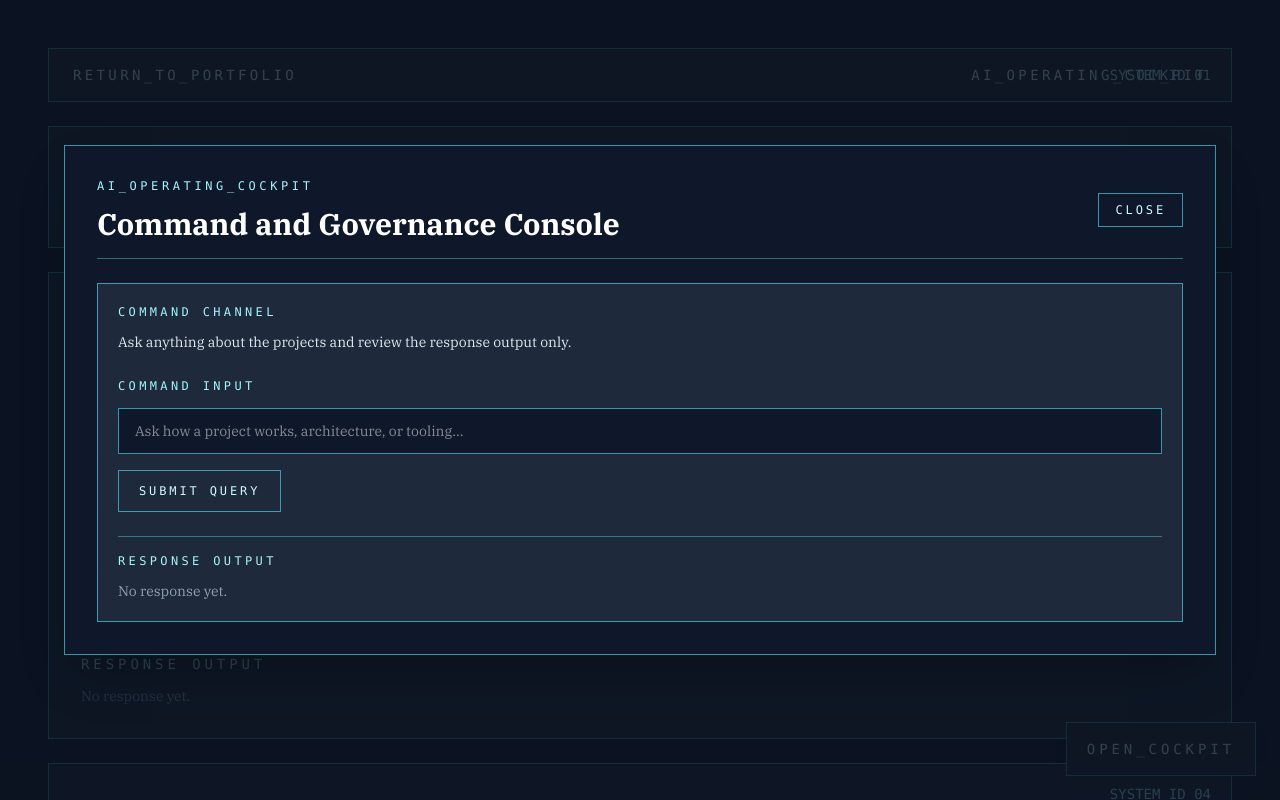
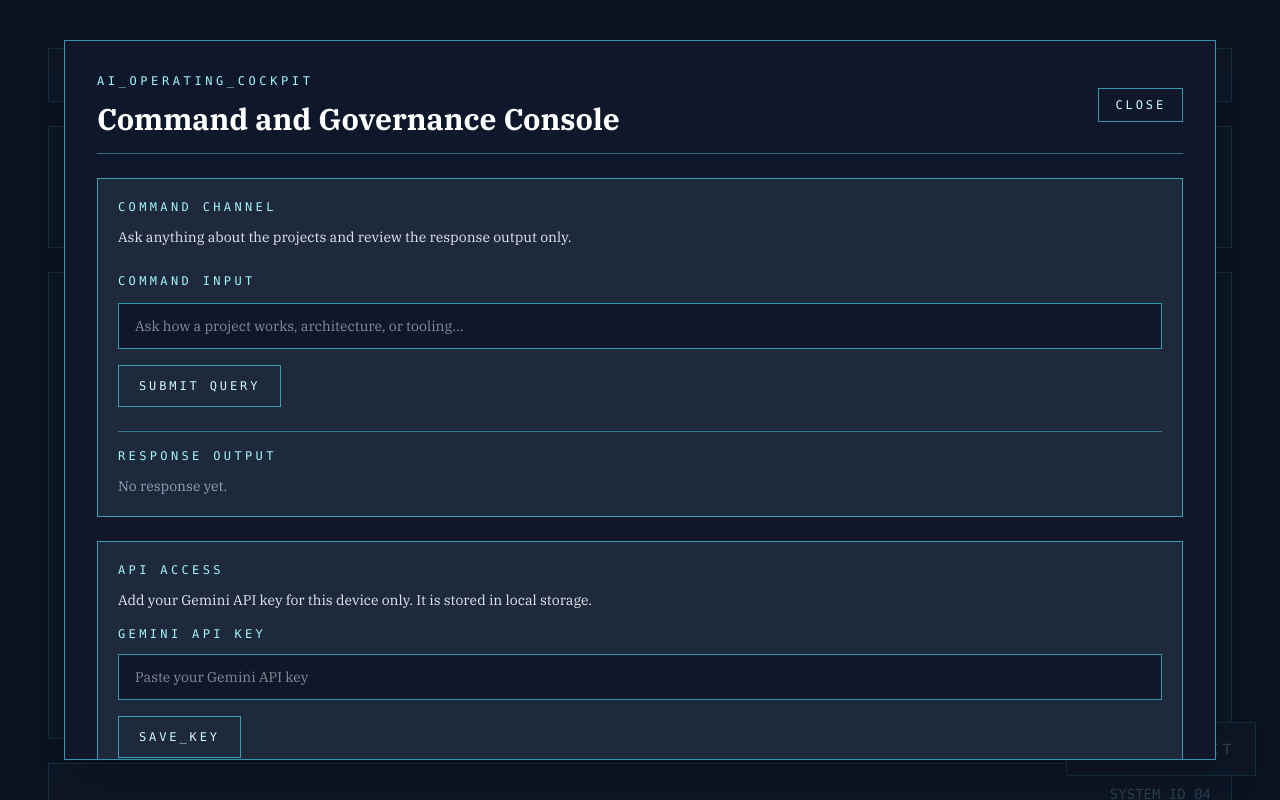
Before and after one commit to bsabio/IS421_final, a Next.js app in the folder my-app/: page /cockpit in a window 1280 px wide. Both pictures are taken after a click on the button "OPEN_COCKPIT". Shown: the top 800 px of the page. Built offline with nearby package versions, Linux system fonts and the light colour scheme.

Commit message:
updated cockpit to take api key

```diff
--- a/my-app/app/api/ask/route.ts
+++ b/my-app/app/api/ask/route.ts
@@ -18,10 +18,11 @@ export async function POST(req: Request) {
       return NextResponse.json({ error: "Question is required." }, { status: 400 });
     }
 
-    const apiKey = process.env.GEMINI_API_KEY;
+    const headerKey = req.headers.get("x-gemini-api-key")?.trim();
+    const apiKey = headerKey || process.env.GEMINI_API_KEY;
     if (!apiKey) {
       return NextResponse.json(
-        { error: "GEMINI_API_KEY is not configured on the server." },
+        { error: "Gemini API key is missing. Provide it in the cockpit or configure GEMINI_API_KEY." },
         { status: 500 },
       );
     }
--- a/my-app/app/cockpit/page.tsx
+++ b/my-app/app/cockpit/page.tsx
@@ -34,6 +34,7 @@ export default function CockpitPage() {
         method: "POST",
         headers: {
           "Content-Type": "application/json",
+          "x-gemini-api-key": apiKey.trim(),
         },
         body: JSON.stringify({ question }),
       });
--- a/my-app/app/components/CockpitFab.tsx
+++ b/my-app/app/components/CockpitFab.tsx
@@ -1,6 +1,6 @@
 "use client";
 
-import { FormEvent, useState } from "react";
+import { FormEvent, useEffect, useState } from "react";
 
 export default function CockpitFab() {
   const [isOpen, setIsOpen] = useState(false);
@@ -8,6 +8,16 @@ export default function CockpitFab() {
   const [response, setResponse] = useState("");
   const [error, setError] = useState("");
   const [isLoading, setIsLoading] = useState(false);
+  const [apiKey, setApiKey] = useState("");
+  const [apiKeySaved, setApiKeySaved] = useState(false);
+
+  useEffect(() => {
+    const savedKey = localStorage.getItem("geminiApiKey");
+    if (savedKey) {
+      setApiKey(savedKey);
+      setApiKeySaved(true);
+    }
+  }, []);
 
   async function handleSubmit(event: FormEvent<HTMLFormElement>) {
     event.preventDefault();
@@ -24,6 +34,7 @@ export default function CockpitFab() {
         method: "POST",
         headers: {
           "Content-Type": "application/json",
+          "x-gemini-api-key": apiKey.trim(),
         },
         body: JSON.stringify({ question }),
       });
@@ -40,6 +51,17 @@ export default function CockpitFab() {
     } finally {
       setIsLoading(false);
     }
+  }
+
+  function handleSaveKey() {
+    const trimmedKey = apiKey.trim();
+    if (!trimmedKey) {
+      setError("Enter an API key first.");
+      return;
+    }
+
+    localStorage.setItem("geminiApiKey", trimmedKey);
+    setApiKeySaved(true);
   }
 
   return (
@@ -123,6 +145,46 @@ export default function CockpitFab() {
                 )}
               </div>
             </section>
+
+            <section className="mt-6 border border-cyan-300/60 bg-[#1e293b] p-5">
+              <p className="font-mono text-xs uppercase tracking-[0.28em] text-cyan-200">
+                API ACCESS
+              </p>
+              <p className="mt-3 text-sm text-slate-200">
+                Add your Gemini API key for this device only. It is stored in local storage.
+              </p>
+              <label
+                htmlFor="cockpit-gemini-key"
+                className="mt-4 block font-mono text-xs uppercase tracking-[0.28em] text-cyan-200"
+              >
+                Gemini API Key
+              </label>
+              <input
+                id="cockpit-gemini-key"
+                type="password"
+                placeholder="Paste your Gemini API key"
+                value={apiKey}
+                onChange={(event) => {
+                  setApiKey(event.target.value);
+                  setApiKeySaved(false);
+                }}
+                className="mt-3 w-full border border-cyan-300/60 bg-[#0f172a] px-4 py-3 text-sm text-white outline-none focus:border-cyan-200"
+              />
+              <div className="mt-4 flex flex-wrap items-center gap-4">
+                <button
+                  type="button"
+                  onClick={handleSaveKey}
+                  className="inline-flex border border-cyan-300/60 px-5 py-3 font-mono text-xs uppercase tracking-[0.24em] text-cyan-100 transition hover:bg-cyan-300 hover:text-black"
+                >
+                  SAVE_KEY
+                </button>
+                {apiKeySaved ? (
+                  <span className="font-mono text-xs uppercase tracking-[0.24em] text-emerald-200">
+                    KEY_SAVED
+                  </span>
+                ) : null}
+              </div>
+            </section>
           </div>
         </div>
       ) : null}
```
